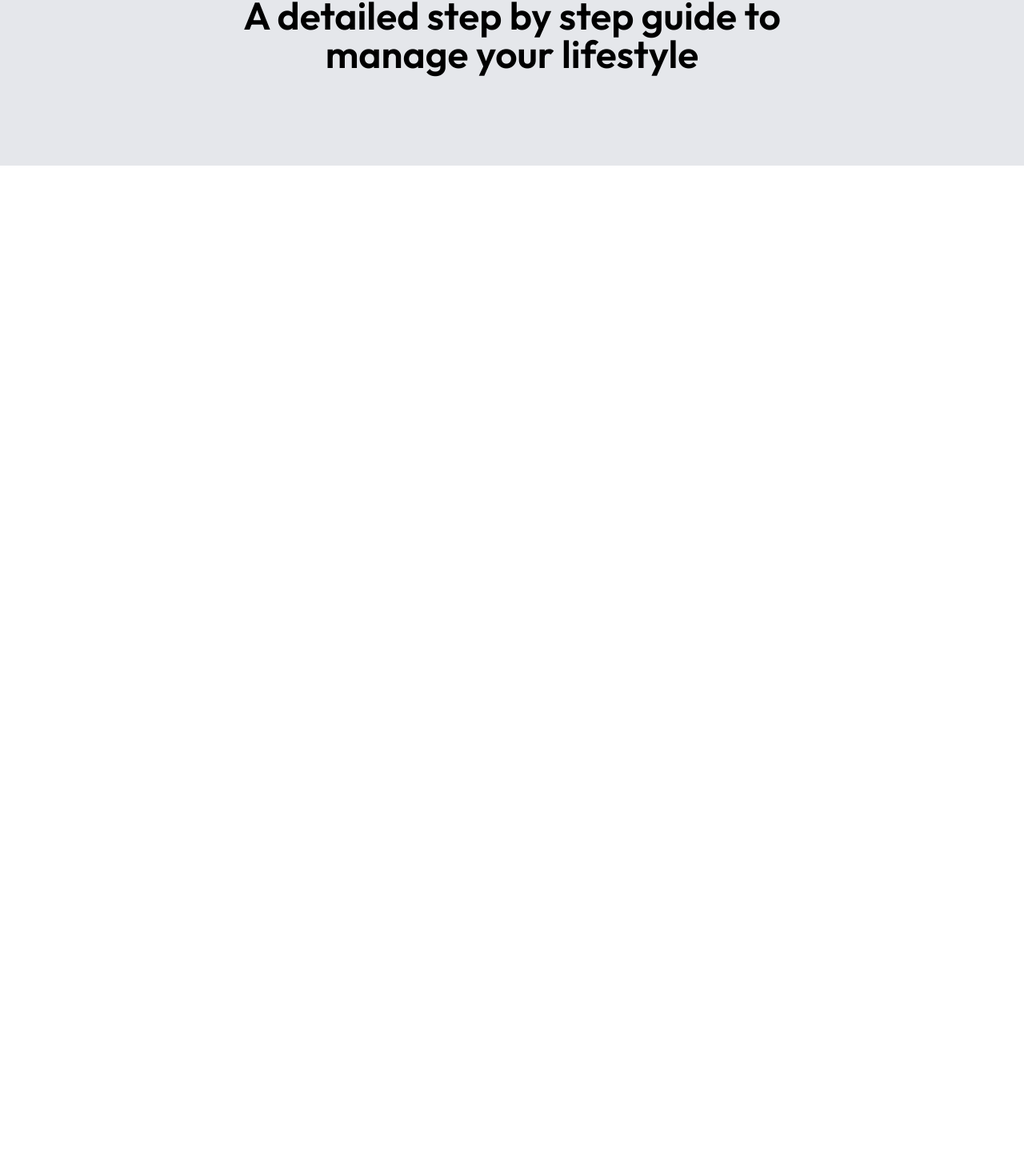
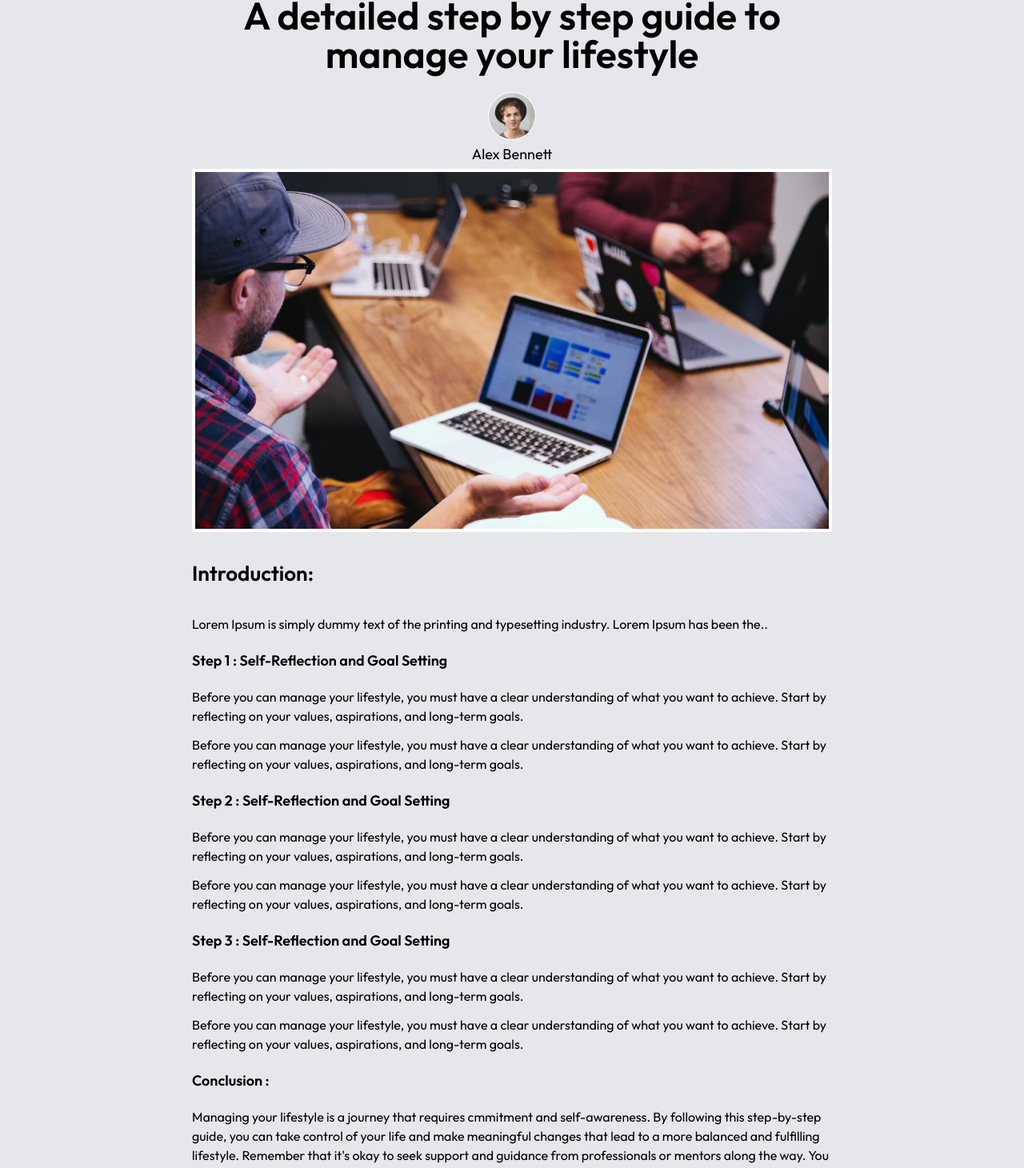
Before and after one commit to NIMESH939/Blog-App-Website, a Next.js app: page /blogs/1 in a window 1280 px wide. Shown: the part 174-1634 px from the top of the page at 80% size. Before the commit the page ends 800 px from the top, so only its background shows below. Built offline with nearby package versions, Linux system fonts and the light colour scheme.

Commit message:
Create Blog Post Page

```diff
--- a/app/blogs/[id]/page.jsx
+++ b/app/blogs/[id]/page.jsx
@@ -1,6 +1,8 @@
 "use client";
 import { assets, blog_data } from "@/Assets/assets";
+import Footer from "@/Components/Footer";
 import Image from "next/image";
+import Link from "next/link";
 import React, { useEffect, useState } from "react";
 
 const page = ({ params }) => {
@@ -24,12 +26,14 @@ const page = ({ params }) => {
     <>
       <div className="bg-gray-200 py-5 px-5 md:px-12 lg:px-28">
         <div className="flex justify-between items-center">
+          <Link href={"/"}>
             <Image
               src={assets.logo}
               width={180}
               alt=""
               className="w-[130px] sm:w-auto"
             />
+          </Link>
           <button className="flex items-center gap-2 font-medium py-1 px-3 sm:py-3 sm:px-6 border border-black shadow-[-7px_7px_0px_#000000]">
             Get Started
             <Image src={assets.arrow} alt="" />
@@ -39,8 +43,92 @@ const page = ({ params }) => {
           <h1 className="text-2xl sm:text-5xl font-semibold max-w-[700px] mx-auto">
             {data.title}
           </h1>
+          <Image
+            className="mx-auto mt-6 border border-white rounded-full"
+            src={data.author_img}
+            width={60}
+            height={60}
+            alt=""
+          />
+          <p className="mt-1 pb-2 text-lg max-w-[740px] mx-auto">
+            {data.author}
+          </p>
+        </div>
+        <div className="mx-5 max-w-[800px] md:mx-auto mt-[-100px] mb-10">
+          <Image
+            className="border-4 border-white"
+            src={data.image}
+            width={1280}
+            height={720}
+            alt=""
+          />
+          <h1 className="my-8 text-[26px] font-semibold">Introduction:</h1>
+          <p className="">{data.description}</p>
+
+          <h3 className="my-5 text-[18px] font-semibold">
+            Step 1 : Self-Reflection and Goal Setting
+          </h3>
+          <p className="my-3">
+            Before you can manage your lifestyle, you must have a clear
+            understanding of what you want to achieve. Start by reflecting on
+            your values, aspirations, and long-term goals.
+          </p>
+          <p className="my-3">
+            Before you can manage your lifestyle, you must have a clear
+            understanding of what you want to achieve. Start by reflecting on
+            your values, aspirations, and long-term goals.
+          </p>
+
+          <h3 className="my-5 text-[18px] font-semibold">
+            Step 2 : Self-Reflection and Goal Setting
+          </h3>
+          <p className="my-3">
+            Before you can manage your lifestyle, you must have a clear
+            understanding of what you want to achieve. Start by reflecting on
+            your values, aspirations, and long-term goals.
+          </p>
+          <p className="my-3">
+            Before you can manage your lifestyle, you must have a clear
+            understanding of what you want to achieve. Start by reflecting on
+            your values, aspirations, and long-term goals.
+          </p>
+
+          <h3 className="my-5 text-[18px] font-semibold">
+            Step 3 : Self-Reflection and Goal Setting
+          </h3>
+          <p className="my-3">
+            Before you can manage your lifestyle, you must have a clear
+            understanding of what you want to achieve. Start by reflecting on
+            your values, aspirations, and long-term goals.
+          </p>
+          <p className="my-3">
+            Before you can manage your lifestyle, you must have a clear
+            understanding of what you want to achieve. Start by reflecting on
+            your values, aspirations, and long-term goals.
+          </p>
+
+          <h3 className="my-5 text-[18px] font-semibold">Conclusion :</h3>
+          <p className="my-3">
+            Managing your lifestyle is a journey that requires cmmitment and
+            self-awareness. By following this step-by-step guide, you can take
+            control of your life and make meaningful changes that lead to a more
+            balanced and fulfilling lifestyle. Remember that it's okay to seek
+            support and guidance from professionals or mentors along the way.
+            You well-being and happiness are worth the effort.
+          </p>
+          <div className="my-24">
+            <p className="text-black font-semibold my-4">
+              Share this article on social media
+            </p>
+            <div className="flex">
+              <Image src={assets.facebook_icon} width={50} alt="" />
+              <Image src={assets.twitter_icon} width={50} alt="" />
+              <Image src={assets.googleplus_icon} width={50} alt="" />
             </div>
           </div>
+        </div>
+      </div>
+      <Footer />
     </>
   ) : (
     <></>
```
Lines whose indentation alone changed are shown as unchanged.
